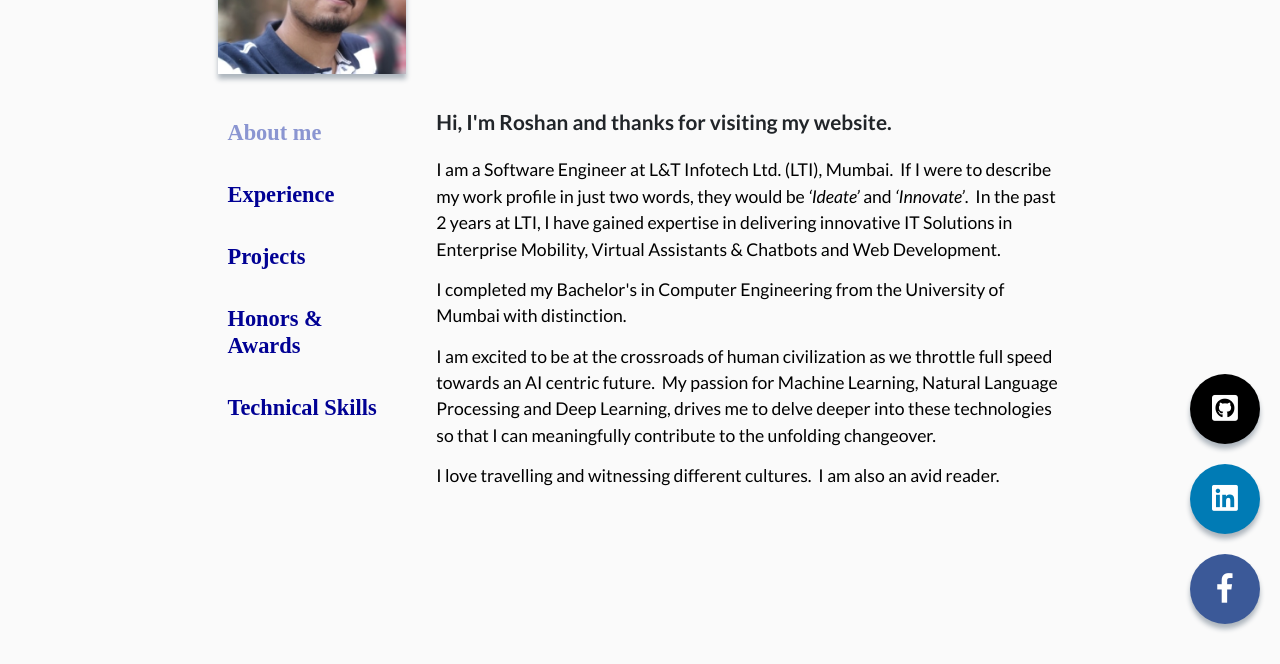
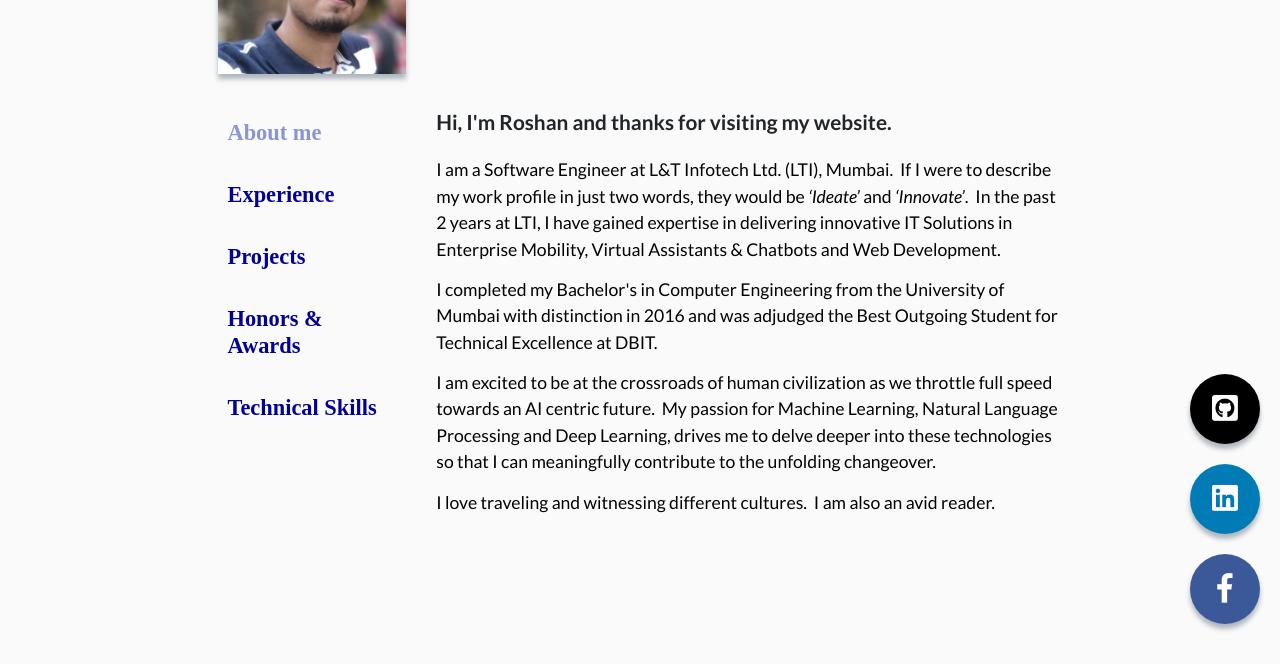
Before and after one commit to roshanlas/roshanlas.github.io, a website: page index.html in a window 1280 px wide. Shown: the part 136-800 px from the top of the page. Drawn offline with Linux system fonts and the light colour scheme.

Commit message:
update about

```diff
--- a/index.html
+++ b/index.html
@@ -4,7 +4,7 @@
 <head>
 	<meta charset="utf-8">
 	<meta name="viewport" content="width=device-width, initial-scale=1, shrink-to-fit=no">
-	<meta name="description" content="I am a Software Engineer and Machine Learning Enthusiast. I deliver innovative IT Solutions in Enterprise Mobility, Virtual Assistants, Chatbots and Web Development. I love travelling and witnessing different cultures. I am also an avid reader.">
+	<meta name="description" content="I am a Software Engineer and Machine Learning Enthusiast. I deliver innovative IT Solutions in Enterprise Mobility, Virtual Assistants, Chatbots and Web Development. I love traveling and witnessing different cultures. I am also an avid reader.">
 	<meta name="author" content="Roshan Lasrado">
 
 	<title>Roshan Neil Lasrado</title>
@@ -32,6 +32,7 @@
 	<!-- Custom styles for this template -->
 	<!-- <link href="css/landing-page.min.css" rel="stylesheet"> -->
 	<link href="css/landing-page.css" rel="stylesheet">
+	<link rel="shortcut icon" href="favicon.ico" type="image/x-icon" />
 
 </head>
 
@@ -83,7 +84,8 @@
 							innovative IT Solutions in Enterprise Mobility, Virtual Assistants &amp; Chatbots and Web Development.
 						</p> <br>
 						<p class="text-content lead mb-0">
-							I completed my Bachelor's in Computer Engineering from the University of Mumbai with distinction.
+							I completed my Bachelor's in Computer Engineering from the University of Mumbai with distinction in 2016 and was
+							adjudged the Best Outgoing Student for Technical Excellence at DBIT.
 						</p> <br>
 						<p class="text-content lead mb-0">
 							I am excited to be at the crossroads of human civilization as we throttle full speed towards an AI centric
@@ -92,7 +94,7 @@
 							changeover.
 						</p> <br>
 						<p class="text-content lead mb-0">
-							I love travelling and witnessing different cultures.&nbsp;&nbsp;I am also an avid reader.
+							I love traveling and witnessing different cultures.&nbsp;&nbsp;I am also an avid reader.
 						</p>
 
 					</div>
```
